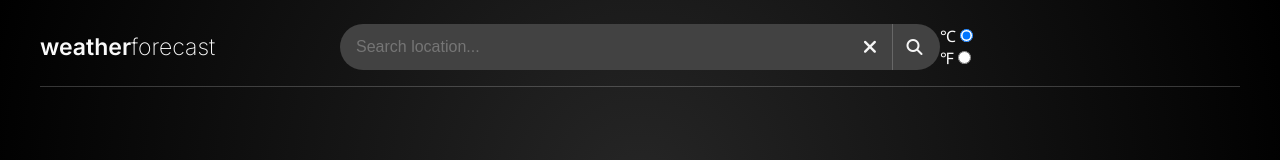
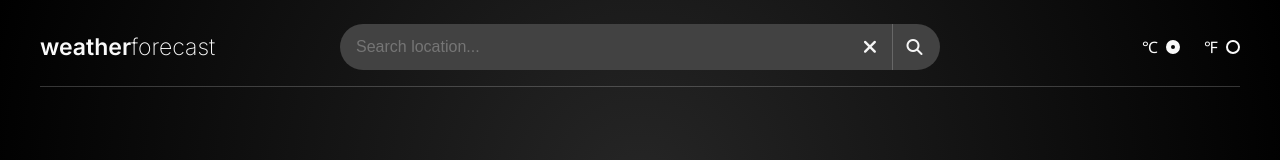
Before and after one commit to saleemrawn/weather-app, a website built with webpack: page src/template.html in a window 1280 px wide. Shown: the top 160 px of the page. Built offline with nearby package versions, Linux system fonts and the light colour scheme; no server answers.

Commit message:
Update CSS styles for radio button & container
- Added CSS styles for radio buttons that override the browser default
- Update radio button container layout, spacing in header

```diff
--- a/src/css/base.css
+++ b/src/css/base.css
@@ -67,6 +67,15 @@ sup {
 input[type="radio"] {
   margin: 0;
   padding: 0;
+  width: 0.875rem;
+  appearance: none;
+  height: 0.875rem;
+  border: 0.125rem solid var(--grey-50);
+  border-radius: var(--border-radius-100);
+}
+
+input[type="radio"]:checked {
+  border: 0.313rem solid var(--grey-50);
 }
 
 input[type="radio"]:hover {
--- a/src/css/header.css
+++ b/src/css/header.css
@@ -30,8 +30,8 @@ header {
   border: none;
   height: 100%;
   font-size: 1rem;
+  color: var(--grey-50);
   padding: 0.875rem 1rem;
-  color: var(--grey-50);
   background-color: transparent;
 }
 
@@ -70,8 +70,8 @@ header {
 
 #clear-button {
   top: 0;
+  height: 100%;
   right: 2.875rem;
-  height: 100%;
   font-size: 1.2rem;
   position: absolute;
   background: transparent;
@@ -98,3 +98,16 @@ input:-webkit-autofill:focus {
   -webkit-text-fill-color: var(--body-font-colour);
   transition: background-color 5000s ease-in-out 0s;
 }
+
+.unit-pref-container {
+  gap: 1.5rem;
+  display: flex;
+  justify-self: end;
+}
+
+.celcius-container,
+.fahrenheit-container {
+  gap: 0.5rem;
+  display: flex;
+  align-items: center;
+}
```
